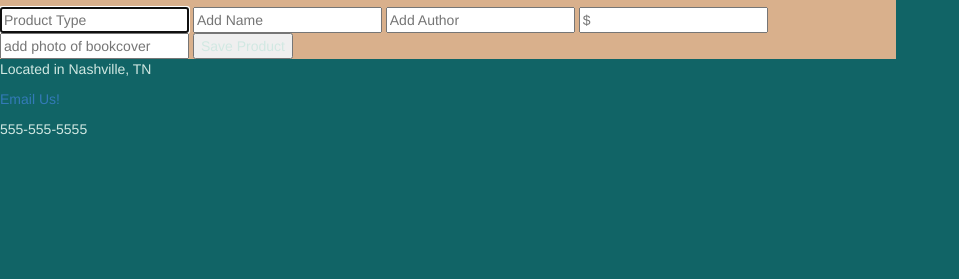
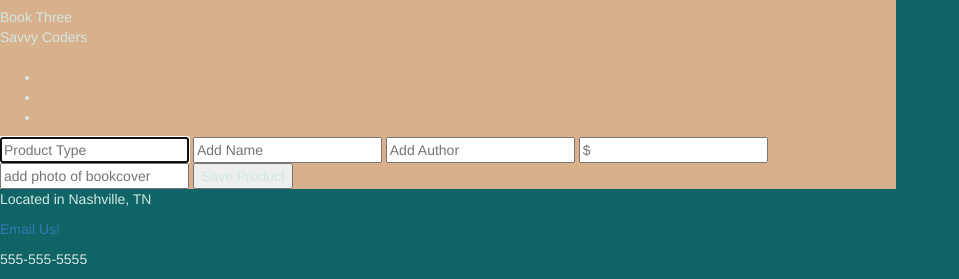
Before and after one commit to Jufebrown/bookstore, a website: page index.html in a window 1280 px wide. Shown: the part 1267-1546 px from the top of the page, without its empty margins (0-959 px from the left). Before the commit the page ends 1416 px from the top, so only its background shows below. Drawn offline with nearby package versions, Linux system fonts and the light colour scheme.

Commit message:
Bookstore title changes

```diff
--- a/index.html
+++ b/index.html
@@ -86,6 +86,36 @@
 
       </div>
 
+      <div id="book3">
+
+        <div class="name">
+
+
+        </div>
+
+        <div class="author">
+
+        </div>
+
+        <div class="price">
+
+        </div>
+
+        <div class="product-image">
+          <img>
+        </div>
+
+          <div class="feature-list">
+            <ul>
+              <li></li>
+              <li></li>
+              <li></li>
+            </ul>
+
+          </div>
+
+      </div>
+
 
 
       <form>
--- a/js/main.js
+++ b/js/main.js
@@ -1,7 +1,7 @@
 var book1 = {
     "id": 1,
     "name": "Harry Potter and the Half-Blood Prince",
-    "author": "J.K. Rowlings"
+    "author": "J.K. Rowlings",
     "picture_url": "http://img.timeinc.net/time/2007/harry_potter/107_potter_tout.jpg",
     "price": 20,
     "selling_points": [
@@ -14,7 +14,7 @@ var book1 = {
 var book2 = {
     "id": 2,
     "name": "I Can't Make This Up: Life Lessons",
-    "author": "Kevin Hart"
+    "author": "Kevin Hart",
     "picture_url": "http://t2.gstatic.com/images?q=tbn:ANd9GcQ8qJwviyteJwYP0WiKauFKgRaNMugz4KPyli4wv2EdpXWhoBcl",
     "price": 25,
     "selling_points": [
@@ -38,13 +38,13 @@ var book3 = {
 }
 
 var music1 = {
-  "album name": "18 months"
-  "artist": Cavin Harris
-  "picture_url": "https://upload.wikimedia.org/wikipedia/en/d/df/Calvin_Harris_-_18_Months.png"
+  "album name": "18 months",
+  "artist": "Cavin Harris",
+  "picture_url": "https://upload.wikimedia.org/wikipedia/en/d/df/Calvin_Harris_-_18_Months.png",
   "price": 9.99,
   "selling_points": [
-    "a life long project from award winning artist DJ Calvin Harris"
-    "Summer has never been hotter with jams this sweet"
+    "a life long project from award winning artist DJ Calvin Harris",
+    "Summer has never been hotter with jams this sweet",
     "Good vibrations for every occasion"
   ]
 }
@@ -61,3 +61,7 @@ var music2 = {
         "Top Charted Artist"
     ]
 }
+
+$('#book3 .name').text(book3.name)
+$('#book3 .author').text(book3.author)
+$('book3.product-image img').attr("src=''" + book3.picture_url + "'")
```
